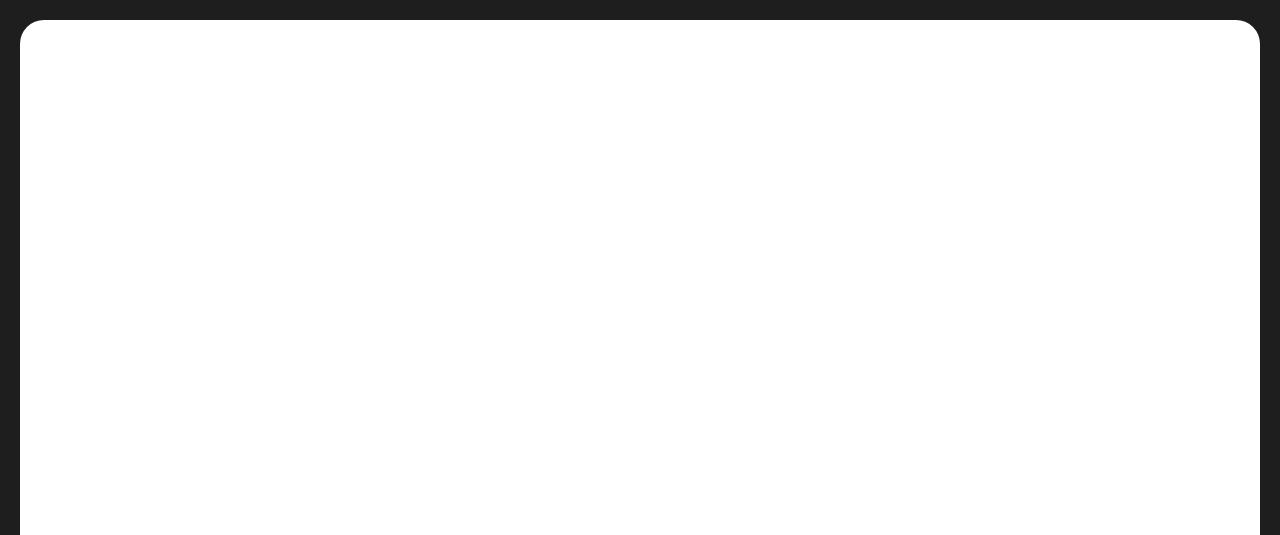
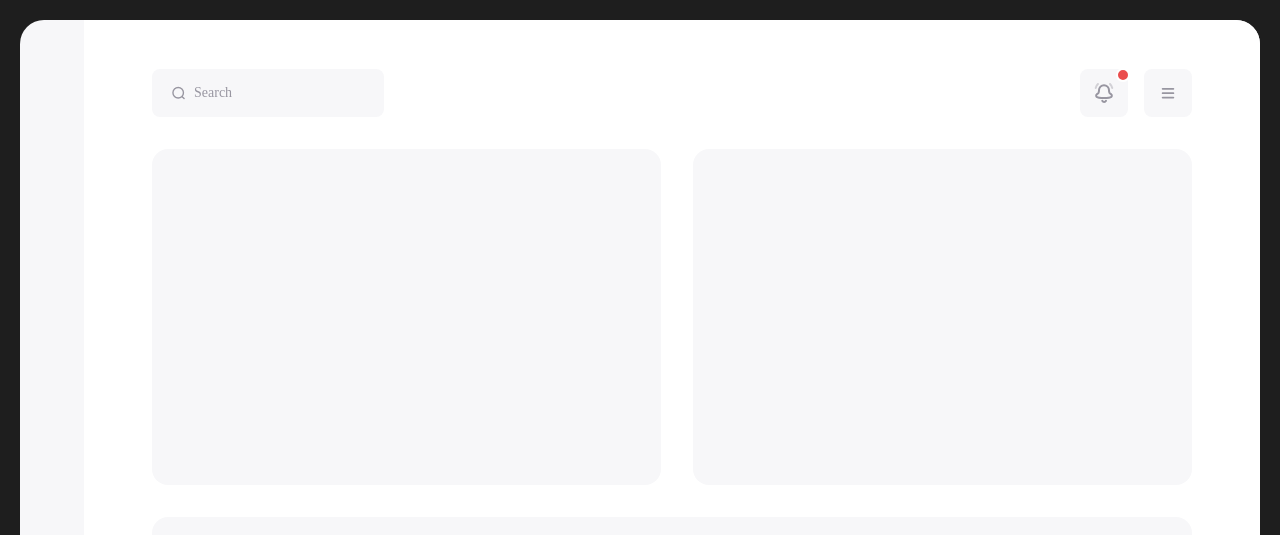
Before and after one commit to kamilMalinowski/vue-riotters-task, a Vue app: page / in a window 1280 px wide. Shown: the top 535 px of the page. Built offline with nearby package versions, Linux system fonts and the light colour scheme; a web font is replaced by a local one.

Commit message:
Install sass npm, add  basic components and global base-card. Update styles and html

```diff
--- a/package.json
+++ b/package.json
@@ -12,6 +12,7 @@
   },
   "devDependencies": {
     "@vitejs/plugin-vue": "^3.2.0",
+    "sass": "^1.56.2",
     "vite": "^3.2.4"
   }
 }
--- a/src/App.vue
+++ b/src/App.vue
@@ -1,10 +1,40 @@
-<script setup></script>
+<script>
+import TheHeader from "./components/layout/TheHeader.vue";
+import SectionBalance from "./components/layout/SectionBalance.vue";
+import SectionSummary from "./components/layout/SectionSummary.vue";
+import SectionTabs from "./components/layout/SectionTabs.vue";
+
+export default {
+  components: {
+    "the-header": TheHeader,
+    "section-balance": SectionBalance,
+    "section-summary": SectionSummary,
+    "section-tabs": SectionTabs,
+  },
+};
+</script>
 
 <template>
-  <div class="dashboard"></div>
+  <div class="dashboard">
+    <!-- sitebar -->
+    <div class="dashboard__wrapper">
+      <the-header></the-header>
+      <div class="dashboard__sections">
+        <base-card class="grid--1 round-regular">
+          <section-balance></section-balance>
+        </base-card>
+        <base-card class="grid--2 round-regular">
+          <section-summary></section-summary>
+        </base-card>
+        <base-card class="grid--3 round-regular">
+          <section-tabs></section-tabs>
+        </base-card>
+      </div>
+    </div>
+  </div>
 </template>
 
-<style>
+<style lang="scss">
 @font-face {
   font-family: "SF Pro Display Regular";
   src: url("./SFPRODISPLAYREGULAR.OTF") format("opentype");
@@ -73,11 +103,28 @@ body {
 }
 
 .dashboard {
-  background-color: var(--c-light);
+  background-color: var(--c-light-gray-bg); //temporary
   max-width: 144rem;
-  width: 100%;
   height: 90rem;
   border-radius: var(--round-large);
   margin: 0 auto;
+  overflow: hidden;
+  &__wrapper{
+    max-width: 117.6rem;
+    height: 100%;
+    background-color: var(--c-light);
+    margin: 0 0 0 auto;
+    padding: 4.9rem 6.8rem 0;
+  }
+  &__sections{
+    display: grid;
+    grid-gap: 3.2rem;
+    grid-template-columns: 50.9rem 49.9rem;
+  }
+}
+
+.grid--3{
+  grid-row: 2 / 3;
+  grid-column: 1 / 3;
 }
 </style>
--- /dev/null
+++ b/src/components/layout/SectionBalance.vue
@@ -0,0 +1,10 @@
+<template>
+  <section class="balance"></section>
+</template>
+
+<style lang="scss">
+.balance {
+  width: 100%;
+  height: 33.6rem;
+}
+</style>
--- /dev/null
+++ b/src/components/layout/SectionSummary.vue
@@ -0,0 +1,10 @@
+<template>
+  <section class="summary"></section>
+</template>
+
+<style lang="scss">
+.summary {
+  width: 100%;
+  height: 33.6rem;
+}
+</style>
--- /dev/null
+++ b/src/components/layout/SectionTabs.vue
@@ -0,0 +1,10 @@
+<template>
+  <section class="tabs"></section>
+</template>
+
+<style lang="scss">
+.tabs {
+  width: 100%;
+  height: 50.4rem;
+}
+</style>
--- /dev/null
+++ b/src/components/layout/TheHeader.vue
@@ -0,0 +1,104 @@
+<template>
+  <header class="header">
+    <base-card class="round-small">
+      <input
+        class="header__search-input"
+        type="search"
+        id="site-search"
+        name="site-search"
+        placeholder="Search"
+      />
+      <search-icon class="header__search-icon"></search-icon>
+    </base-card>
+    <span></span>
+    <base-card class="round-small">
+      <button class="header__btn">
+        <span class="header__info-dot"></span>
+        <bell-icon class="header__bell-icon"></bell-icon>
+      </button>
+    </base-card>
+    <base-card class="round-small">
+      <button class="header__btn">
+        <hamburger-icon class="header__hamburger-icon"></hamburger-icon>
+      </button>
+    </base-card>
+  </header>
+</template>
+
+<script>
+import Search from "../icons/Search.vue";
+import Bell from "../icons/Bell.vue";
+import Hamburger from "../icons/Hamburger.vue";
+export default {
+  components: {
+    "search-icon": Search,
+    "bell-icon": Bell,
+    "hamburger-icon": Hamburger,
+  },
+};
+</script>
+
+<style lang="scss">
+@mixin buttonsSize {
+  width: 100%;
+  height: 4.8rem;
+  background-color: transparent;
+  border: none;
+}
+
+.header {
+  display: grid;
+  grid-template-columns: 23.2rem 1fr 4.8rem 4.8rem;
+  grid-gap: 1.6rem;
+  margin-bottom: 3.2rem;
+  &__search-input {
+    @include buttonsSize;
+    border-radius: var(--round-small);
+    padding: 1.2rem 0 1.2rem 4.2rem;
+    font-family: inherit;
+    font-size: 1.4rem;
+    line-height: 2.4rem;
+    color: var(--c-gray);
+    &::placeholder{
+        color: var(--c-gray);
+    }
+    &:focus {
+      outline-color: var(--c-light-gray-border);
+    }
+  }
+  &__search-icon {
+    position: absolute;
+    top: 50%;
+    transform: translateY(-50%);
+    left: 2rem;
+    width: 1.3rem;
+    height: 1.4rem;
+  }
+  &__btn {
+    @include buttonsSize;
+    position: relative;
+    cursor: pointer;
+    display: grid;
+    place-content: center;
+  }
+  &__info-dot {
+    top: -1px;
+    display: block;
+    right: -2px;
+    position: absolute;
+    width: 1.4rem;
+    height: 1.4rem;
+    border: 2px solid var(--c-light);
+    border-radius: var(--round-large);
+    background-color: var(--c-tertiary);
+  }
+  &__bell-icon {
+    width: 2rem;
+    height: 2rem;
+  }
+  &__hamburger-icon {
+    width: 1.4rem;
+    height: 1.4rem;
+  }
+}
+</style>
--- /dev/null
+++ b/src/components/ui/BaseCard.vue
@@ -0,0 +1,25 @@
+<template>
+  <div>
+    <slot></slot>
+  </div>
+</template>
+
+<style lang="scss" scoped>
+div {
+  background-color: var(--c-light-gray-bg);
+  position: relative;
+}
+
+.round-large {
+  border-radius: var(--round-large);
+}
+.round-regular {
+  border-radius: var(--round-regular);
+}
+.round-small {
+  border-radius: var(--round-small);
+}
+.round-extra-small {
+  border-radius: var(--round-extra-smal);
+}
+</style>
```
Also changed, not shown: src/main.js (+9 -4 lines), 1 other file (tests, documents, lock files or other folders).
